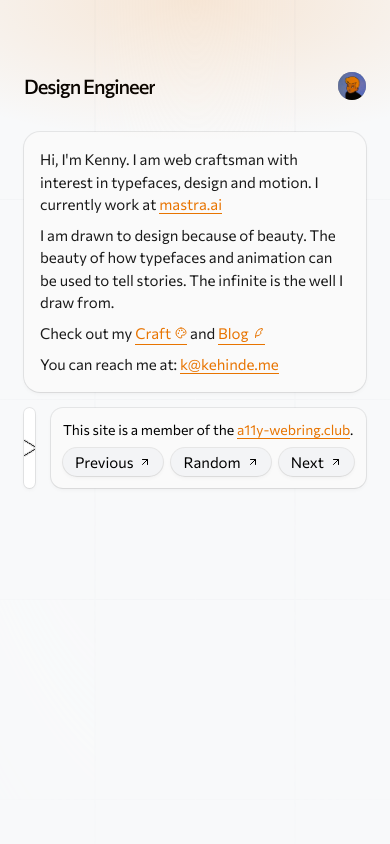
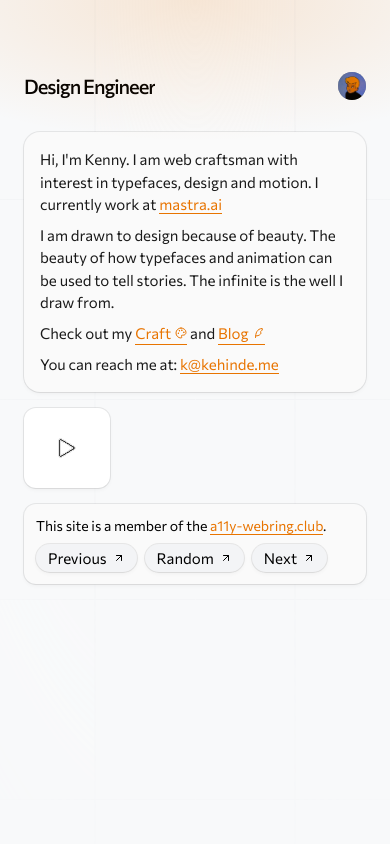
Before and after one commit to adeleke5140/portfolio-v2, a Next.js app: page / in a window 390 px wide. Shown: the top 844 px of the page. Built offline with nearby package versions, Linux system fonts and the light colour scheme.

Commit message:
style: adjust layout of introduction component for better responsiveness

```diff
--- a/src/components/introduction.tsx
+++ b/src/components/introduction.tsx
@@ -103,7 +103,7 @@ export const Introduction = () => {
         </motion.div>
       </motion.section>
 
-      <section className="mt-4 flex  items-center gap-4">
+      <section className="mt-4 flex flex-wrap md:flex-nowrap items-center gap-4">
         <NowPlayingSection />
         <A11ySection />
       </section>
```
